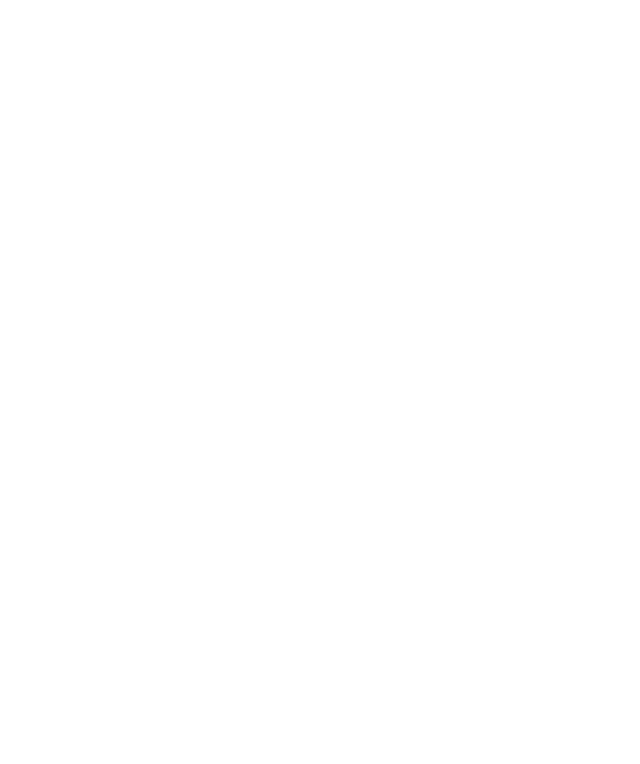
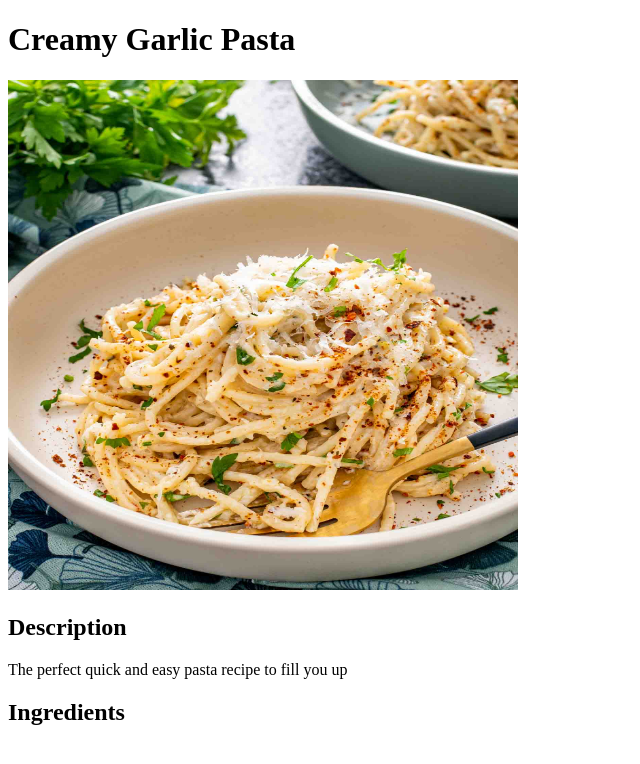
Before and after one commit to Heromercer/odin-recipes, a plain HTML site: page recipes/garlic_pasta.html in a window 1280 px wide. Shown: the whole page, without its empty margins (0-640 px from the left). Drawn offline with Linux system fonts and the light colour scheme.

Commit message:
Add first section of body to garlic_pasta.html

```diff
--- a/recipes/garlic_pasta.html
+++ b/recipes/garlic_pasta.html
@@ -6,6 +6,12 @@
     </head>
 
     <body>
+        <h1>Creamy Garlic Pasta</h1>
+        <img src="../images/creamy-garlic-pasta.jpg" height="510" width="510">
+        <h2>Description</h2>
+        <p>The perfect quick and easy pasta recipe to fill you up</p>
+
+        <h2>Ingredients</h2>
 
     </body>
 </html>
```
Also changed, not shown: images/creamy-garlic-pasta.jpg (added).
